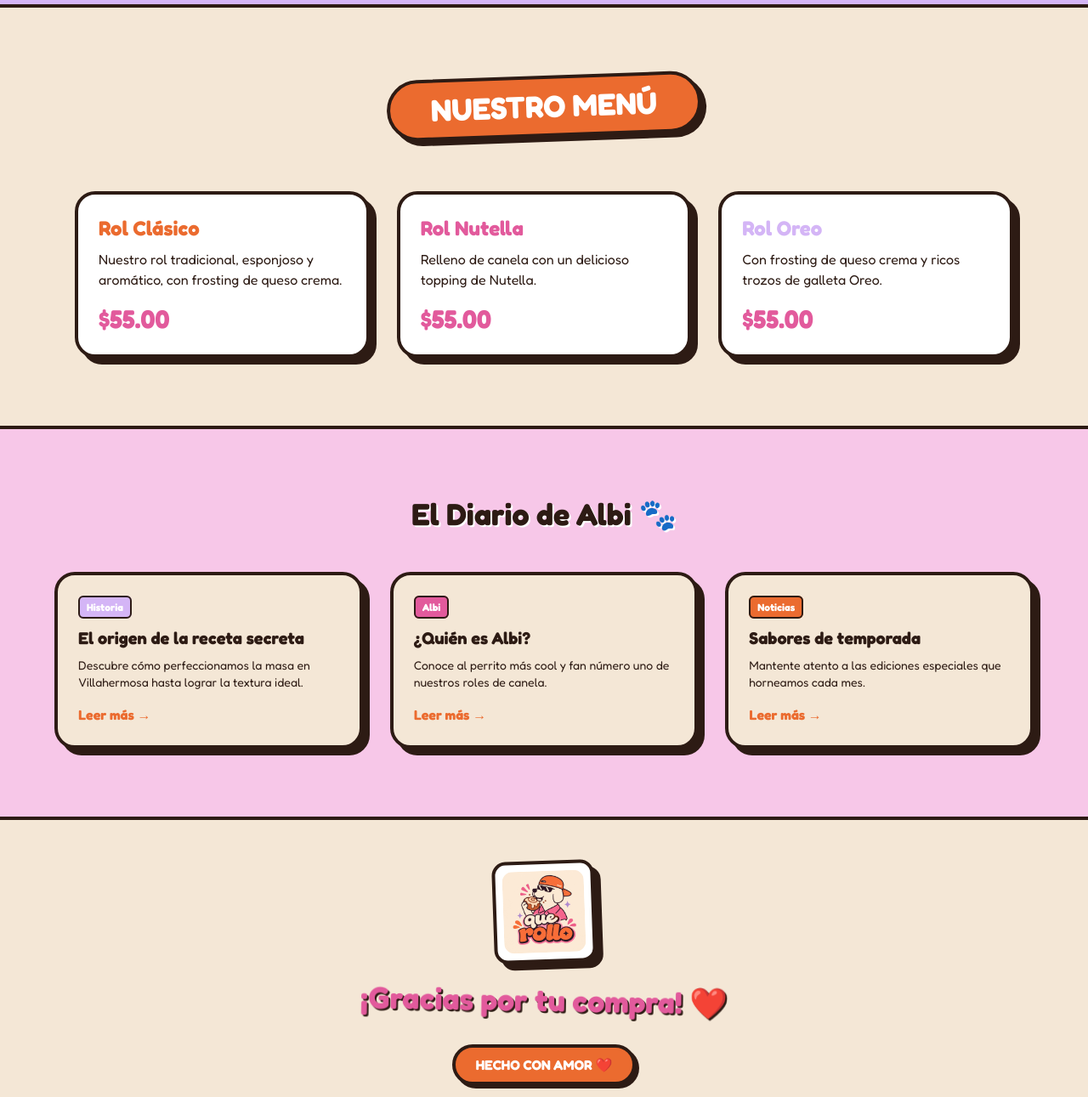
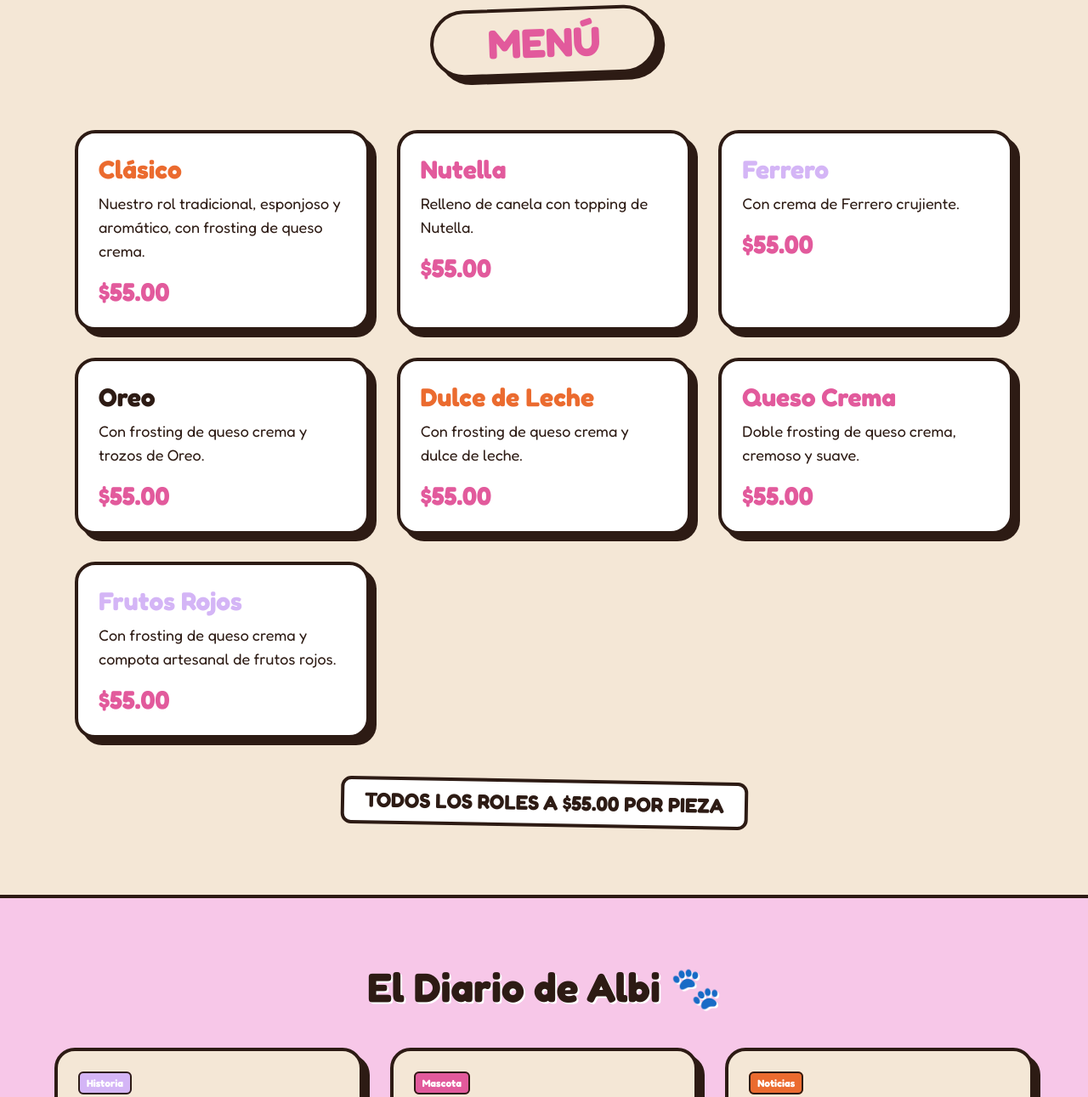
Before and after one commit to zomboyct-prog/que-rollo, a plain HTML site: page index.html in a window 1280 px wide. Shown: the part 1083-2374 px from the top of the page at 85% size. Drawn offline with nearby package versions, Linux system fonts and the light colour scheme.

Commit message:
Update index.html

```diff
--- a/index.html
+++ b/index.html
@@ -28,7 +28,7 @@
         }
     </script>
     <style>
-        body { background-color: #F4E7D6; color: #2D1B14; }
+        body { background-color: #F4E7D6; color: #2D1B14; overflow-x: hidden; }
         .neo-brutalism {
             border: 4px solid #2D1B14;
             box-shadow: 8px 8px 0px #2D1B14;
@@ -38,6 +38,14 @@
             transform: translate(-4px, -4px);
             box-shadow: 12px 12px 0px #2D1B14;
         }
+        @keyframes float {
+            0% { transform: translateY(0px); }
+            50% { transform: translateY(-20px); }
+            100% { transform: translateY(0px); }
+        }
+        .animate-float {
+            animation: float 6s ease-in-out infinite;
+        }
     </style>
 </head>
 <body class="font-sans antialiased selection:bg-brand-pink selection:text-white">
@@ -45,7 +53,8 @@
     <!-- NAVBAR -->
     <nav class="sticky top-0 z-50 bg-brand-orange border-b-4 border-brand-dark px-6 py-3 flex justify-between items-center shadow-[0_4px_0_#2D1B14]">
         <a href="#" class="block hover:scale-105 transition-transform">
-            <img src="logo.jpg" alt="Logo Qué Rollo" class="h-12 md:h-16 object-contain rounded-xl border-2 border-brand-dark bg-brand-light">
+            <!-- Logo en la barra superior -->
+            <img src="logo.jpg" alt="Logo Qué Rollo" class="h-12 md:h-14 object-contain rounded-lg border-2 border-brand-dark bg-brand-light">
         </a>
         <a href="#menu" class="bg-brand-light text-brand-dark font-bold py-2 px-4 rounded-full border-4 border-brand-dark shadow-[4px_4px_0_#2D1B14] hover:shadow-[2px_2px_0_#2D1B14] hover:translate-y-[2px] transition-all">
             Ver Menú
@@ -53,129 +62,176 @@
     </nav>
 
     <!-- HERO SECTION -->
-    <header class="relative overflow-hidden pt-12 pb-20 px-6 text-center">
-        <!-- Blobs decorativos de fondo -->
-        <div class="absolute top-10 left-10 w-32 h-32 bg-brand-pink rounded-full mix-blend-multiply filter blur-xl opacity-70 animate-blob"></div>
-        <div class="absolute top-0 right-20 w-32 h-32 bg-brand-softpink rounded-full mix-blend-multiply filter blur-xl opacity-70 animate-blob animation-delay-2000"></div>
-        <div class="absolute -bottom-8 left-1/2 w-32 h-32 bg-brand-purple rounded-full mix-blend-multiply filter blur-xl opacity-70 animate-blob animation-delay-4000"></div>
+    <header class="relative pt-12 pb-24 px-6 text-center">
+        <!-- Formas abstractas animadas -->
+        <div class="absolute top-10 left-10 w-40 h-40 bg-brand-pink rounded-full mix-blend-multiply filter blur-xl opacity-70 animate-float"></div>
+        <div class="absolute top-0 right-20 w-40 h-40 bg-brand-softpink rounded-full mix-blend-multiply filter blur-xl opacity-70 animate-float" style="animation-delay: 2s;"></div>
+        <div class="absolute -bottom-8 left-1/2 w-40 h-40 bg-brand-purple rounded-full mix-blend-multiply filter blur-xl opacity-70 animate-float" style="animation-delay: 4s;"></div>
 
         <div class="relative z-10 flex flex-col items-center justify-center max-w-2xl mx-auto">
-            <!-- AQUÍ VA TU LOGO OFICIAL EN GRANDE -->
-            <img src="logo.jpg" alt="Qué Rollo - Roles de Canela & Más" class="w-64 md:w-80 mb-8 neo-brutalism rounded-3xl object-contain bg-white">
+            <!-- Logo principal en el centro -->
+            <img src="logo.jpg" alt="Qué Rollo - Roles de Canela & Más" class="w-64 md:w-80 mb-8 neo-brutalism rounded-3xl object-contain bg-white transform -rotate-2">
 
-            <p class="text-xl md:text-2xl font-semibold mb-8 text-brand-dark bg-brand-light inline-block px-6 py-2 border-4 border-brand-dark rounded-full shadow-[4px_4px_0_#2D1B14]">
-                Roles de canela y postres horneados con amor. 🧡
-            </p>
-            <a href="#menu" class="bg-brand-pink text-white text-2xl font-bold py-4 px-10 rounded-full neo-brutalism inline-block">
+            <a href="#menu" class="bg-brand-pink text-white text-2xl font-bold py-4 px-10 rounded-full neo-brutalism inline-block hover:scale-105">
                 Pide el tuyo 🛒
             </a>
         </div>
     </header>
 
     <!-- HISTORIA / HECHO CON AMOR -->
-    <section class="py-16 px-6 bg-brand-purple border-y-4 border-brand-dark">
+    <section class="py-16 px-6 bg-brand-purple border-y-4 border-brand-dark relative z-20">
         <div class="max-w-4xl mx-auto flex flex-col md:flex-row items-center gap-8">
             <div class="md:w-2/3">
                 <h2 class="text-4xl font-bold text-white mb-4 drop-shadow-[2px_2px_0_#2D1B14]">Nuestra Historia</h2>
                 <p class="text-xl font-medium text-brand-dark bg-white p-6 rounded-2xl neo-brutalism">
-                    Desde <strong>Villahermosa, Tabasco</strong>, horneamos felicidad todos los días. Nuestro frosting de queso crema y la masa esponjosa son la combinación perfecta para endulzar tu día. ¡Albi siempre aprueba el aroma!
+                    Desde <strong>Villahermosa, Tabasco</strong>, horneamos felicidad todos los días. Nuestro frosting de queso crema y la masa esponjosa son la combinación perfecta para endulzar tu día.
                 </p>
             </div>
             <div class="md:w-1/3 flex justify-center">
-                <div class="w-40 h-40 bg-brand-orange rounded-full border-4 border-brand-dark flex items-center justify-center shadow-[6px_6px_0_#2D1B14] transform rotate-3">
-                    <span class="text-white text-4xl font-bold text-center leading-tight">Hecho<br>con<br>Amor</span>
+                <div class="bg-brand-orange text-white text-3xl font-bold py-8 px-6 rounded-full border-4 border-brand-dark shadow-[6px_6px_0_#2D1B14] transform rotate-6 text-center leading-tight">
+                    HECHO<br>CON<br>AMOR ❤️
                 </div>
             </div>
         </div>
     </section>
 
-    <!-- MENÚ SECTION -->
-    <section id="menu" class="py-20 px-6 max-w-6xl mx-auto">
+    <!-- MENÚ SECTION COMPLETO -->
+    <section id="menu" class="py-20 px-6 max-w-6xl mx-auto relative z-20">
         <div class="text-center mb-16">
-            <span class="bg-brand-orange text-white text-4xl font-bold py-3 px-12 rounded-full border-4 border-brand-dark shadow-[6px_6px_0_#2D1B14] inline-block transform -rotate-2">
-                NUESTRO MENÚ
+            <span class="bg-brand-light text-brand-pink text-5xl font-bold py-3 px-16 rounded-full border-4 border-brand-dark shadow-[8px_8px_0_#2D1B14] inline-block transform -rotate-2">
+                MENÚ
             </span>
         </div>
 
         <div class="grid grid-cols-1 md:grid-cols-2 lg:grid-cols-3 gap-8">
-            <!-- Producto 1 -->
+            <!-- Rol Clásico -->
             <div class="bg-white p-6 rounded-3xl neo-brutalism relative overflow-hidden group">
-                <div class="absolute top-0 right-0 w-24 h-24 bg-brand-orange rounded-bl-full -z-10 group-hover:scale-110 transition-transform"></div>
-                <h3 class="text-2xl font-bold text-brand-orange mb-2">Rol Clásico</h3>
-                <p class="text-brand-dark font-medium mb-4">Nuestro rol tradicional, esponjoso y aromático, con frosting de queso crema.</p>
-                <p class="text-3xl font-bold text-brand-pink">$55.00</p>
+                <div class="absolute top-0 right-0 w-24 h-24 bg-brand-orange rounded-bl-full -z-10 group-hover:scale-125 transition-transform duration-300"></div>
+                <h3 class="text-3xl font-bold text-brand-orange mb-2">Clásico</h3>
+                <p class="text-brand-dark font-medium mb-4 text-lg">Nuestro rol tradicional, esponjoso y aromático, con frosting de queso crema.</p>
+                <div class="flex justify-between items-center mt-auto">
+                    <p class="text-3xl font-bold text-brand-pink">$55.00</p>
+                </div>
             </div>
-            <!-- Producto 2 -->
+
+            <!-- Rol Nutella -->
             <div class="bg-white p-6 rounded-3xl neo-brutalism relative overflow-hidden group">
-                <div class="absolute top-0 right-0 w-24 h-24 bg-brand-pink rounded-bl-full -z-10 group-hover:scale-110 transition-transform"></div>
-                <h3 class="text-2xl font-bold text-brand-pink mb-2">Rol Nutella</h3>
-                <p class="text-brand-dark font-medium mb-4">Relleno de canela con un delicioso topping de Nutella.</p>
-                <p class="text-3xl font-bold text-brand-pink">$55.00</p>
+                <div class="absolute top-0 right-0 w-24 h-24 bg-brand-pink rounded-bl-full -z-10 group-hover:scale-125 transition-transform duration-300"></div>
+                <h3 class="text-3xl font-bold text-brand-pink mb-2">Nutella</h3>
+                <p class="text-brand-dark font-medium mb-4 text-lg">Relleno de canela con topping de Nutella.</p>
+                <div class="flex justify-between items-center mt-auto">
+                    <p class="text-3xl font-bold text-brand-pink">$55.00</p>
+                </div>
             </div>
-            <!-- Producto 3 -->
+
+            <!-- Rol Ferrero -->
             <div class="bg-white p-6 rounded-3xl neo-brutalism relative overflow-hidden group">
-                <div class="absolute top-0 right-0 w-24 h-24 bg-brand-purple rounded-bl-full -z-10 group-hover:scale-110 transition-transform"></div>
-                <h3 class="text-2xl font-bold text-brand-purple mb-2">Rol Oreo</h3>
-                <p class="text-brand-dark font-medium mb-4">Con frosting de queso crema y ricos trozos de galleta Oreo.</p>
-                <p class="text-3xl font-bold text-brand-pink">$55.00</p>
+                <div class="absolute top-0 right-0 w-24 h-24 bg-brand-purple rounded-bl-full -z-10 group-hover:scale-125 transition-transform duration-300"></div>
+                <h3 class="text-3xl font-bold text-brand-purple mb-2">Ferrero</h3>
+                <p class="text-brand-dark font-medium mb-4 text-lg">Con crema de Ferrero crujiente.</p>
+                <div class="flex justify-between items-center mt-auto">
+                    <p class="text-3xl font-bold text-brand-pink">$55.00</p>
+                </div>
             </div>
+
+            <!-- Rol Oreo -->
+            <div class="bg-white p-6 rounded-3xl neo-brutalism relative overflow-hidden group">
+                <div class="absolute top-0 right-0 w-24 h-24 bg-brand-dark rounded-bl-full -z-10 group-hover:scale-125 transition-transform duration-300"></div>
+                <h3 class="text-3xl font-bold text-brand-dark mb-2">Oreo</h3>
+                <p class="text-brand-dark font-medium mb-4 text-lg">Con frosting de queso crema y trozos de Oreo.</p>
+                <div class="flex justify-between items-center mt-auto">
+                    <p class="text-3xl font-bold text-brand-pink">$55.00</p>
+                </div>
+            </div>
+
+            <!-- Rol Dulce de Leche -->
+            <div class="bg-white p-6 rounded-3xl neo-brutalism relative overflow-hidden group">
+                <div class="absolute top-0 right-0 w-24 h-24 bg-brand-orange rounded-bl-full -z-10 group-hover:scale-125 transition-transform duration-300"></div>
+                <h3 class="text-3xl font-bold text-brand-orange mb-2">Dulce de Leche</h3>
+                <p class="text-brand-dark font-medium mb-4 text-lg">Con frosting de queso crema y dulce de leche.</p>
+                <div class="flex justify-between items-center mt-auto">
+                    <p class="text-3xl font-bold text-brand-pink">$55.00</p>
+                </div>
+            </div>
+
+            <!-- Rol Queso Crema -->
+            <div class="bg-white p-6 rounded-3xl neo-brutalism relative overflow-hidden group">
+                <div class="absolute top-0 right-0 w-24 h-24 bg-brand-softpink rounded-bl-full -z-10 group-hover:scale-125 transition-transform duration-300"></div>
+                <h3 class="text-3xl font-bold text-brand-pink mb-2">Queso Crema</h3>
+                <p class="text-brand-dark font-medium mb-4 text-lg">Doble frosting de queso crema, cremoso y suave.</p>
+                <div class="flex justify-between items-center mt-auto">
+                    <p class="text-3xl font-bold text-brand-pink">$55.00</p>
+                </div>
+            </div>
+
+            <!-- Rol Frutos Rojos -->
+            <div class="bg-white p-6 rounded-3xl neo-brutalism relative overflow-hidden group">
+                <div class="absolute top-0 right-0 w-24 h-24 bg-brand-purple rounded-bl-full -z-10 group-hover:scale-125 transition-transform duration-300"></div>
+                <h3 class="text-3xl font-bold text-brand-purple mb-2">Frutos Rojos</h3>
+                <p class="text-brand-dark font-medium mb-4 text-lg">Con frosting de queso crema y compota artesanal de frutos rojos.</p>
+                <div class="flex justify-between items-center mt-auto">
+                    <p class="text-3xl font-bold text-brand-pink">$55.00</p>
+                </div>
+            </div>
+        </div>
+
+        <div class="text-center mt-12">
+            <p class="text-2xl font-bold text-brand-dark bg-white inline-block py-2 px-6 rounded-xl border-4 border-brand-dark transform rotate-1">
+                TODOS LOS ROLES A $55.00 POR PIEZA
+            </p>
         </div>
     </section>
 
     <!-- BLOG SECTION -->
     <section class="py-20 px-6 bg-brand-softpink border-t-4 border-brand-dark">
         <div class="max-w-6xl mx-auto">
-            <h2 class="text-4xl font-bold text-brand-dark mb-12 text-center drop-shadow-[2px_2px_0_white]">El Diario de Albi 🐾</h2>
+            <h2 class="text-4xl md:text-5xl font-bold text-brand-dark mb-12 text-center drop-shadow-[2px_2px_0_white]">El Diario de Albi 🐾</h2>
 
             <div class="grid grid-cols-1 md:grid-cols-3 gap-8">
                 <!-- Blog 1 -->
-                <div class="bg-brand-light p-6 rounded-3xl neo-brutalism flex flex-col justify-between">
+                <div class="bg-brand-light p-6 rounded-3xl neo-brutalism flex flex-col justify-between hover:-translate-y-2 transition-transform">
                     <div>
                         <span class="text-xs font-bold bg-brand-purple text-white px-2 py-1 rounded-md border-2 border-brand-dark">Historia</span>
-                        <h3 class="text-xl font-bold mt-3 mb-2">El origen de la receta secreta</h3>
-                        <p class="text-brand-dark text-sm font-medium mb-4">Descubre cómo perfeccionamos la masa en Villahermosa hasta lograr la textura ideal.</p>
+                        <h3 class="text-2xl font-bold mt-3 mb-2">El origen de la receta secreta</h3>
+                        <p class="text-brand-dark font-medium mb-4">Descubre cómo perfeccionamos la masa hasta lograr la textura ideal.</p>
                     </div>
-                    <a href="post-origen.html" class="font-bold text-brand-orange hover:text-brand-pink transition-colors">Leer más →</a>
+                    <a href="post-origen.html" class="font-bold text-brand-orange hover:text-brand-pink transition-colors text-lg">Leer más →</a>
                 </div>
                 <!-- Blog 2 -->
-                <div class="bg-brand-light p-6 rounded-3xl neo-brutalism flex flex-col justify-between">
+                <div class="bg-brand-light p-6 rounded-3xl neo-brutalism flex flex-col justify-between hover:-translate-y-2 transition-transform">
                     <div>
-                        <span class="text-xs font-bold bg-brand-pink text-white px-2 py-1 rounded-md border-2 border-brand-dark">Albi</span>
-                        <h3 class="text-xl font-bold mt-3 mb-2">¿Quién es Albi?</h3>
-                        <p class="text-brand-dark text-sm font-medium mb-4">Conoce al perrito más cool y fan número uno de nuestros roles de canela.</p>
+                        <span class="text-xs font-bold bg-brand-pink text-white px-2 py-1 rounded-md border-2 border-brand-dark">Mascota</span>
+                        <h3 class="text-2xl font-bold mt-3 mb-2">¿Quién es Albi?</h3>
+                        <p class="text-brand-dark font-medium mb-4">Conoce al perrito más cool y fan número uno de nuestros roles de canela.</p>
                     </div>
-                    <a href="#" class="font-bold text-brand-orange hover:text-brand-pink transition-colors">Leer más →</a>
+                    <a href="#" class="font-bold text-brand-orange hover:text-brand-pink transition-colors text-lg">Leer más →</a>
                 </div>
                 <!-- Blog 3 -->
-                <div class="bg-brand-light p-6 rounded-3xl neo-brutalism flex flex-col justify-between">
+                <div class="bg-brand-light p-6 rounded-3xl neo-brutalism flex flex-col justify-between hover:-translate-y-2 transition-transform">
                     <div>
                         <span class="text-xs font-bold bg-brand-orange text-white px-2 py-1 rounded-md border-2 border-brand-dark">Noticias</span>
-                        <h3 class="text-xl font-bold mt-3 mb-2">Sabores de temporada</h3>
-                        <p class="text-brand-dark text-sm font-medium mb-4">Mantente atento a las ediciones especiales que horneamos cada mes.</p>
+                        <h3 class="text-2xl font-bold mt-3 mb-2">Sabores de temporada</h3>
+                        <p class="text-brand-dark font-medium mb-4">Mantente atento a las ediciones especiales que horneamos cada mes.</p>
                     </div>
-                    <a href="#" class="font-bold text-brand-orange hover:text-brand-pink transition-colors">Leer más →</a>
+                    <a href="#" class="font-bold text-brand-orange hover:text-brand-pink transition-colors text-lg">Leer más →</a>
                 </div>
             </div>
         </div>
     </section>
 
     <!-- FOOTER -->
-    <footer class="bg-brand-light py-12 px-6 border-t-4 border-brand-dark text-center flex flex-col items-center">
-        <!-- Logo en Footer -->
-        <div class="bg-white p-2 rounded-2xl neo-brutalism transform -rotate-2 mb-6">
-            <img src="logo.jpg" alt="Logo Qué Rollo Footer" class="h-24 object-contain rounded-xl">
+    <footer class="bg-brand-light py-16 px-6 border-t-4 border-brand-dark text-center flex flex-col items-center">
+        <h2 class="text-5xl font-bold text-brand-pink mb-8 drop-shadow-[2px_2px_0_#2D1B14] transform rotate-2">
+            Gracias por tu compra ❤️
+        </h2>
+
+        <!-- Logo en el footer -->
+        <div class="bg-white p-4 rounded-3xl neo-brutalism transform -rotate-3 mb-8 hover:rotate-0 transition-transform">
+            <img src="logo.jpg" alt="Logo Qué Rollo Footer" class="h-28 md:h-32 object-contain rounded-xl">
         </div>
 
-        <h2 class="text-4xl font-bold text-brand-pink mb-4 drop-shadow-[2px_2px_0_#2D1B14] transform rotate-1">
-            ¡Gracias por tu compra! ❤️
-        </h2>
-
-        <div class="bg-brand-orange text-white font-bold py-2 px-6 rounded-full border-4 border-brand-dark shadow-[4px_4px_0_#2D1B14] mt-4">
-            HECHO CON AMOR ❤️
-        </div>
-
-        <p class="mt-8 text-brand-dark font-bold text-lg">
-            Síguenos en <a href="#" class="text-brand-pink hover:underline">@querollovhsa</a>
+        <p class="mt-4 text-brand-dark font-bold text-2xl">
+            Síguenos en <a href="#" class="text-brand-orange hover:text-brand-pink transition-colors underline decoration-4 underline-offset-4">@querollovhsa</a>
         </p>
     </footer>
 
```
